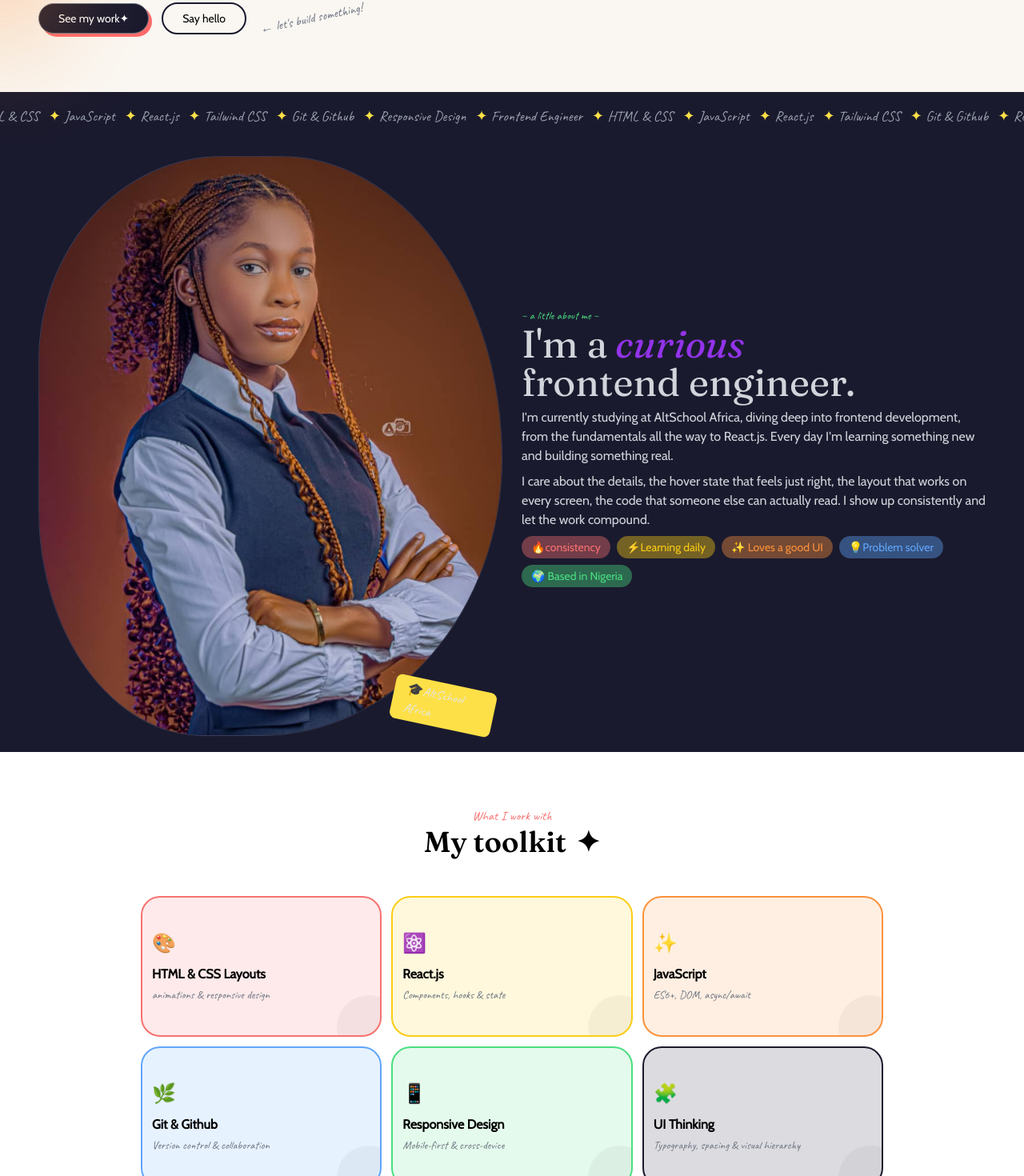
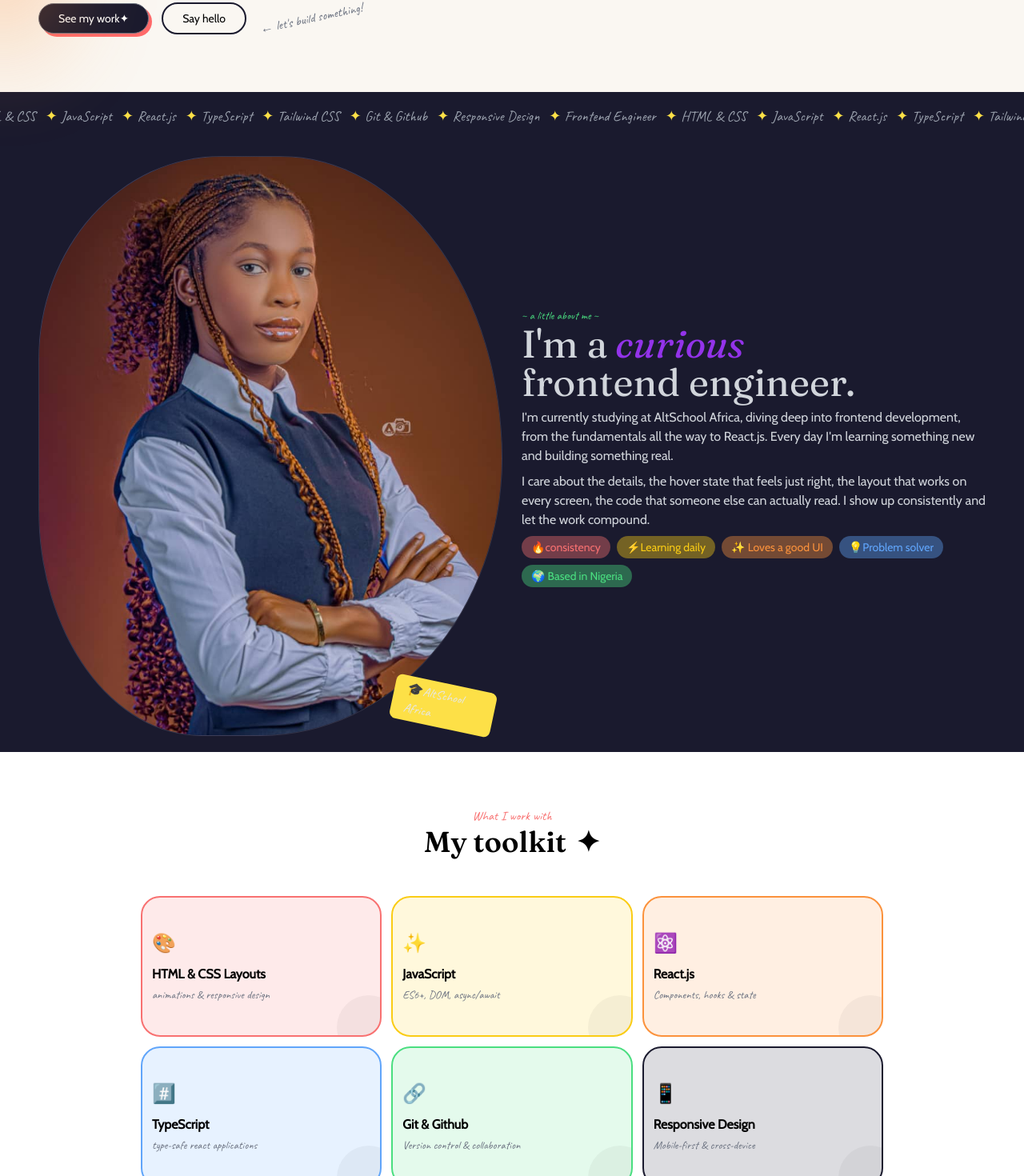
Before and after one commit to tamara-tgod/Portfolio_V2, a React (Vite) app: page / in a window 1280 px wide. Shown: the part 580-2050 px from the top of the page at 80% size. Built offline with nearby package versions, Linux system fonts and the light colour scheme.

Commit message:
added new project and skills

```diff
--- a/src/components/Marquee.jsx
+++ b/src/components/Marquee.jsx
@@ -7,6 +7,7 @@ function Marquee() {
         <span><span className="text-yellow-300">✦</span> HTML & CSS</span>
         <span><span className="text-yellow-300">✦</span> JavaScript</span>
         <span><span className="text-yellow-300">✦</span> React.js</span>
+        <span><span className="text-yellow-300">✦</span> TypeScript</span>
         <span><span className="text-yellow-300">✦</span> Tailwind CSS</span>
         <span><span className="text-yellow-300">✦</span> Git & Github</span>
         <span><span className="text-yellow-300">✦</span> Responsive Design</span>
@@ -16,6 +17,7 @@ function Marquee() {
         <span><span className="text-yellow-300">✦</span> HTML & CSS</span>
         <span><span className="text-yellow-300">✦</span> JavaScript</span>
         <span><span className="text-yellow-300">✦</span> React.js</span>
+        <span><span className="text-yellow-300">✦</span> TypeScript</span>
         <span><span className="text-yellow-300">✦</span> Tailwind CSS</span>
         <span><span className="text-yellow-300">✦</span> Git & Github</span>
         <span><span className="text-yellow-300">✦</span> Responsive Design</span>
--- a/src/components/Projects.jsx
+++ b/src/components/Projects.jsx
@@ -16,16 +16,16 @@ function Projects() {
       tags: ["React", "React Router", "CSS"],
       links: ["https://blog-app-bice-delta-28.vercel.app/", "https://github.com/tamara-tgod/blog-app"],
     },
-    // {
-    //   id: 3,
-    //   name: "Link Shortener",
-    //   description:
-    //     "A short, punchy description of what this does and the problem it solves. Keep it to two sentences max.",
-    //   tags: ["React", "CSS", "APIs"],
-    //   links: ["live.demo.com", "https://github.com/tamara-tgod/scissors-landing-page"],
-    // },
     {
       id: 3,
+      name: "Github Explorer",
+      description:
+        "Search any GitHub user by username and explore their profile, stats, and top repositories.",
+      tags: ["React","TypeScript", "API", "Tailwind CSS"],
+      links: ["https://github-explorer-ten-mocha.vercel.app", "https://github.com/Tamara-tgod/github-explorer.git"],
+    },
+    {
+      id: 4,
       name: "Portfolio Website",
       description:
         "My personal portfolio website built with React and Tailwind CSS, showcasing my projects and skills. It features a clean design, responsive layout and smooth animations.",
--- a/src/components/Skills.jsx
+++ b/src/components/Skills.jsx
@@ -6,18 +6,23 @@ function Skills() {
       description: "animations & responsive design",
     },
     {
+      name: "JavaScript",
+      icon: "✨",
+      description: "ES6+, DOM, async/await",
+    },
+     {
       name: "React.js",
       icon: "⚛️",
       description: "Components, hooks & state",
     },
     {
-      name: "JavaScript",
-      icon: "✨",
-      description: "ES6+, DOM, async/await",
+      name: "TypeScript",
+      icon: "#️⃣",
+      description: "type-safe react applications",
     },
     {
       name: "Git & Github",
-      icon: "🌿",
+      icon: "🔗",
       description: "Version control & collaboration",
     },
     {
```
